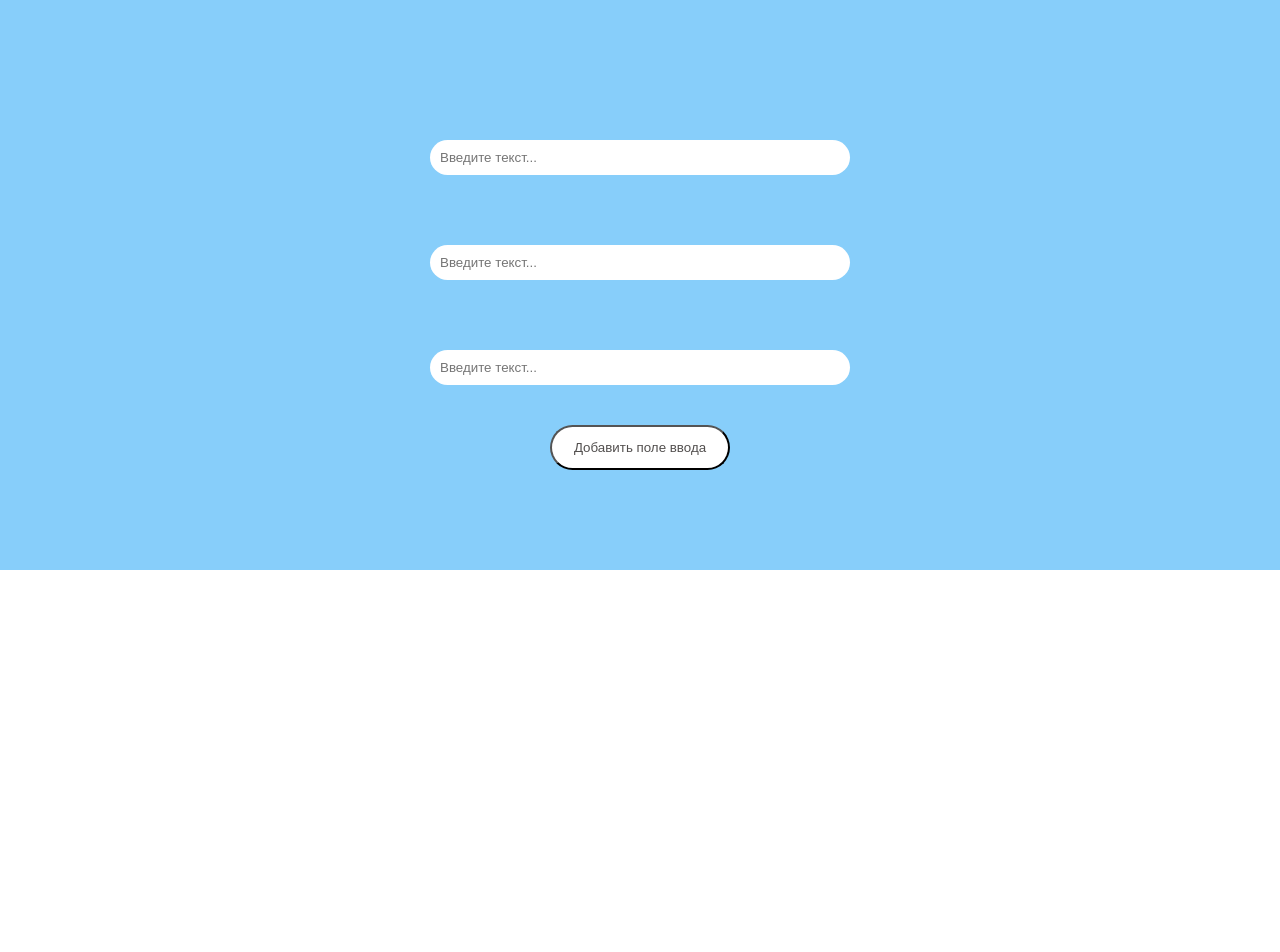
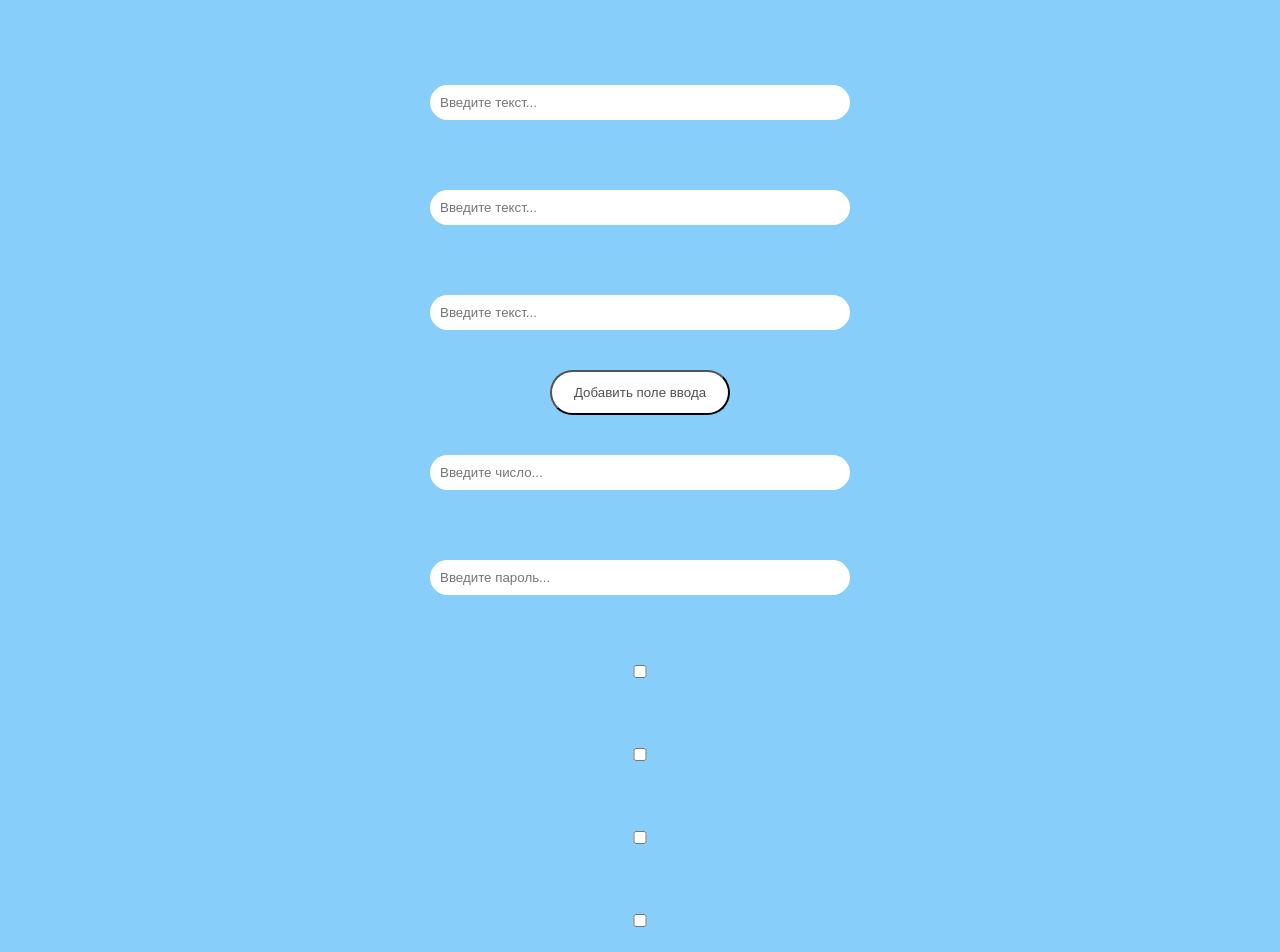
Before and after one commit to superhateyou/Form-Constructor, a React (Create React App) app: page / in a window 1280 px wide. Shown: the top 952 px of the page. Before the commit the page ends 800 px from the top, so only its background shows below. Built offline with nearby package versions, Linux system fonts and the light colour scheme.

Commit message:
feat: fixed multiinput by adding one state for all forms inside of it and added multicheckbox with this feature too.

```diff
--- a/src/App.css
+++ b/src/App.css
@@ -1,6 +1,5 @@
 .App {
   text-align: center;
-
 }
 
 .App-logo {
@@ -33,13 +32,13 @@
 }
 
 .app-wrapper {
-  background-color: lightskyblue;
   display: flex;
   flex-direction: column;
   text-align: center;
   align-items: center;
   justify-content: center;
-  padding: 40px 40px;
+  background-color: lightskyblue;
+  height: 100%;
 }
 
 input {
--- a/src/App.js
+++ b/src/App.js
@@ -35,26 +35,32 @@ import { FormEditor } from './components/editor/formEditor';
 
 let arr = [
   {
-      name : "multi_input_text",
+      name : "Blog",
       placeholder: "Введите текст...",
       type: "multiInput",
       quantity: 3
   },
+  // {
+  //     name : "Comments",
+  //     placeholder: "Введите текст...",
+  //     type: "multiInput",
+  //     quantity: 1
+  // },
   // { //не готов
   //     name : "input_multiple",
   //     placeholder: "Введите текст...",
   //     type: "text"
   // },
-  // { //готов
-  //     name : "input_number",
-  //     placeholder: "Введите число...",
-  //     type: "numberInput"
-  // },
-  // { //готов
-  //     name : "input_pass",
-  //     placeholder: "Введите пароль...",
-  //     type: "passwordInput",
-  // },
+  { //готов
+      name : "input_number",
+      placeholder: "Введите число...",
+      type: "numberInput"
+  },
+  { //готов
+      name : "input_pass",
+      placeholder: "Введите пароль...",
+      type: "passwordInput",
+  },
   // { //готов
   //   name : "input_textarea",
   //   placeholder: "Введите текст...",
@@ -64,6 +70,11 @@ let arr = [
   //     name : "input_checkbox",
   //     type : "checkInput"
   // },
+  { //готов
+      name : "input_checkbox",
+      type : "multiCheck",
+      quantity : 5
+  },
   // {
   //     name : "input_multicheck",
   //     type : "checkbox"
@@ -72,8 +83,10 @@ let arr = [
 
 function App() {
   return (
-    <div className="app-wrapper">
-      <FormEditor arr={arr} />
+    <div className='App'>
+      <div className="app-wrapper">
+        <FormEditor arr={arr} />
+      </div>
     </div>
   );
 }
--- a/src/components/editor/fieldtemplate.jsx
+++ b/src/components/editor/fieldtemplate.jsx
@@ -1,4 +1,5 @@
 import { checkInput } from './subcomponents/checkbox'
+import { multiCheck } from './subcomponents/checkmulti'
 import { textInput } from './subcomponents/input'
 import { multiInput } from './subcomponents/inputmulti'
 import { numberInput } from './subcomponents/number'
@@ -11,15 +12,21 @@ const keyHolder = {
     "passwordInput" : passwordInput,
     "areaInput" : areaInput,
     "checkInput" : checkInput,
-    "multiInput" : multiInput
+    "multiInput" : multiInput,
+    "multiCheck" : multiCheck
 }
 
-export const FieldTemplate = ({data, changeHandler, checkedHandler}) => {
+export const FieldTemplate = ({data, changeHandler, checkedHandler, multiInputHandler, multiCheckHandler}) => {
     for (const key in keyHolder) {
         if (key === data.type){
             const ComponentName = keyHolder[key]
             return (
-                <ComponentName data={data} changeHandler={changeHandler} checkedHandler={checkedHandler}/>
+                <ComponentName data={data}
+                    changeHandler={changeHandler}
+                    checkedHandler={checkedHandler}
+                    multiInputHandler={multiInputHandler}
+                    multiCheckHandler={multiCheckHandler}
+                />
             )
         }
     }
--- a/src/components/editor/formEditor.jsx
+++ b/src/components/editor/formEditor.jsx
@@ -13,11 +13,29 @@ export const FormEditor = ({arr}) => {
         setStatement({...statement, [e.target.name] : e.target.checked})
     }
 
+    const multiInputHandler = (textState, e) => {
+        const stateName = e.target.type + '_' + e.target.alt
+        setStatement({...statement, [stateName]: textState })
+    }
+
+    const multiCheckHandler = (checkState, e) => {
+        const stateName = e.target.type + '_' + e.target.alt
+        setStatement({...statement, [stateName]: checkState })
+    }
+
     console.log(statement)
 
     return (
         <div className={styles.editorBox}>
-           {arr.map((el, i) => <FieldTemplate key={i.toString()} data={el} changeHandler={changeHandler} checkedHandler={checkedHandler}/>)}
+           {arr.map((el, i) =>
+           <FieldTemplate
+                key={i.toString()}
+                data={el}
+                changeHandler={changeHandler}
+                checkedHandler={checkedHandler}
+                multiInputHandler={multiInputHandler}
+                multiCheckHandler={multiCheckHandler}
+           />)}
         </div>
     )
 }
--- a/src/components/editor/formEditor.module.css
+++ b/src/components/editor/formEditor.module.css
@@ -1,6 +1,5 @@
 .editorBox {
     display: flex;
-    height: 400px;
     width: 400px;
     flex-direction: column;
 
--- /dev/null
+++ b/src/components/editor/subcomponents/checkmulti.jsx
@@ -0,0 +1,7 @@
+import { MultiCheckConstructor } from "./checkmulti_constructor"
+
+export const multiCheck = ({data, multiCheckHandler}) => {
+    return (
+        <MultiCheckConstructor data={data} multiCheckHandler={multiCheckHandler}/>
+    )
+}
--- /dev/null
+++ b/src/components/editor/subcomponents/checkmulti_constructor.jsx
@@ -0,0 +1,31 @@
+import { useState } from "react"
+
+export const MultiCheckConstructor = ({data, multiCheckHandler}) => {
+    let tempArr = []
+    const [localState, setLocalState] = useState('')
+
+    const localHandler = (e) => {
+        setLocalState({...localState, [e.target.name] : e.target.checked})
+        multiCheckHandler(localState, e)
+    }
+
+    console.log(localState)
+
+    const renderField = () => {
+        if (data.quantity > 0){
+            for (let i = 0; i < data.quantity; i++){
+                let currentName = data.name + '_' + i
+                let currentKey = data.name + '_' + i + '_' + data.type
+                tempArr.push(<input
+                        alt={data.name}
+                        name={currentName}
+                        type='checkbox'
+                        key={currentKey}
+                        onChange={e => {localHandler(e)}}
+                    />)
+            }
+        }
+        return tempArr
+    }
+    return (<div>{renderField()}</div>)
+}
--- a/src/components/editor/subcomponents/inputmulti.jsx
+++ b/src/components/editor/subcomponents/inputmulti.jsx
@@ -1,7 +1,7 @@
 import { MultiInputConstructor } from "./inputmulti_constructor"
 
-export const multiInput = ({data, changeHandler}) => {
+export const multiInput = ({data, multiInputHandler}) => {
     return (
-        <MultiInputConstructor data={data} changeHandler={changeHandler} />
+        <MultiInputConstructor data={data} multiInputHandler={multiInputHandler}/>
     )
 }
--- a/src/components/editor/subcomponents/inputmulti_constructor.jsx
+++ b/src/components/editor/subcomponents/inputmulti_constructor.jsx
@@ -1,13 +1,17 @@
 import { useState } from "react"
 
-export const MultiInputConstructor = ({data, changeHandler}) => {
+export const MultiInputConstructor = ({data, multiInputHandler}) => {
     let tempArr = []
-    const addButton = data.name + '+' + data.type + '_addButton'
 
     const [lengthArr, setLengthArr] = useState(data.quantity)
-
+    const [localState, setLocalState] = useState('')
     const addField = () => {
         setLengthArr(lengthArr + 1)
+    }
+
+    const localHandler = (e) => {
+        setLocalState({...localState, [e.target.name] : e.target.value})
+        multiInputHandler(localState, e)
     }
 
     const renderField = () => {
@@ -15,7 +19,14 @@ export const MultiInputConstructor = ({data, changeHandler}) => {
             for (let i = 0; i < lengthArr; i++){
                 let currentName = data.name + '_' + i
                 let currentKey = data.name + '_' + i + '_' + data.type
-                tempArr.push(<input name={currentName} placeholder={data.placeholder} type='text' key={currentKey} onChange={e => {changeHandler(e)}}/>)
+                tempArr.push(
+                    <input
+                        alt={data.name}
+                        name={currentName}
+                        placeholder={data.placeholder}
+                        type='text' key={currentKey}
+                        onChange={e => {localHandler(e)}}
+                    />)
             }
         }
         return tempArr
@@ -24,7 +35,11 @@ export const MultiInputConstructor = ({data, changeHandler}) => {
     return (
         <div>
             {renderField()}
-            <button key={addButton} type='button' onClick={addField}>Добавить поле ввода</button>
+            <button key={data.name + '+' + data.type + '_addButton'}
+                type='button'
+                onClick={addField}>
+                Добавить поле ввода
+            </button>
         </div>
     )
 }
```
